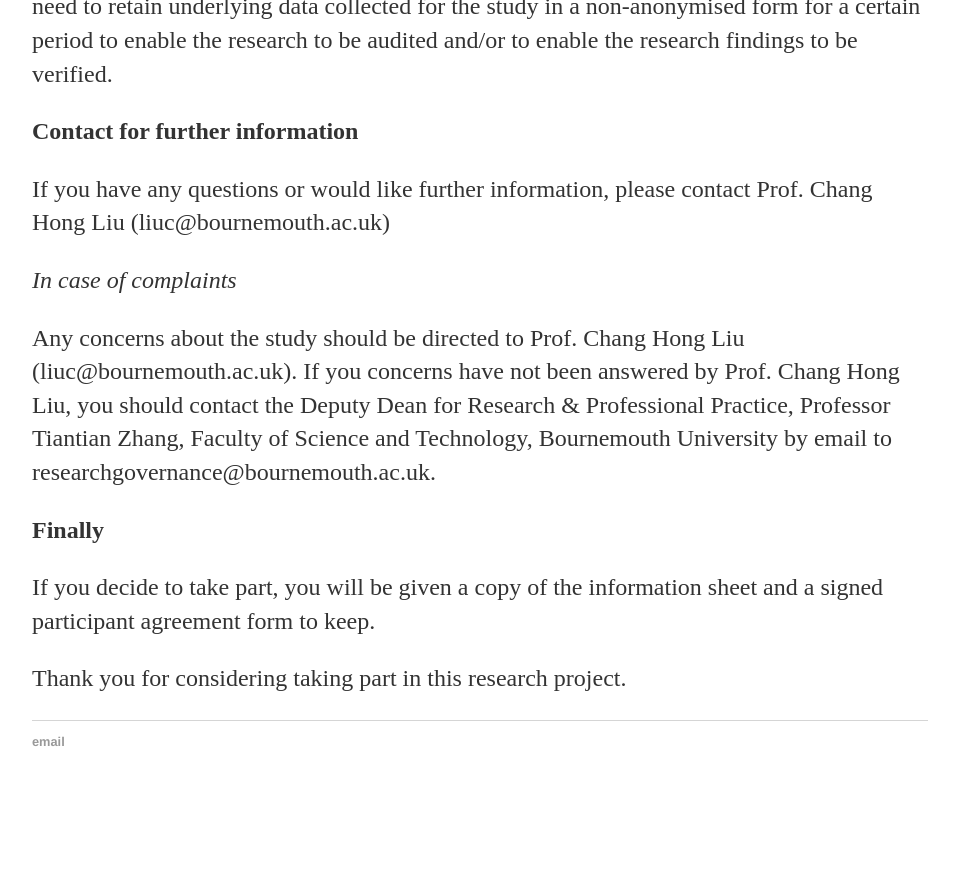
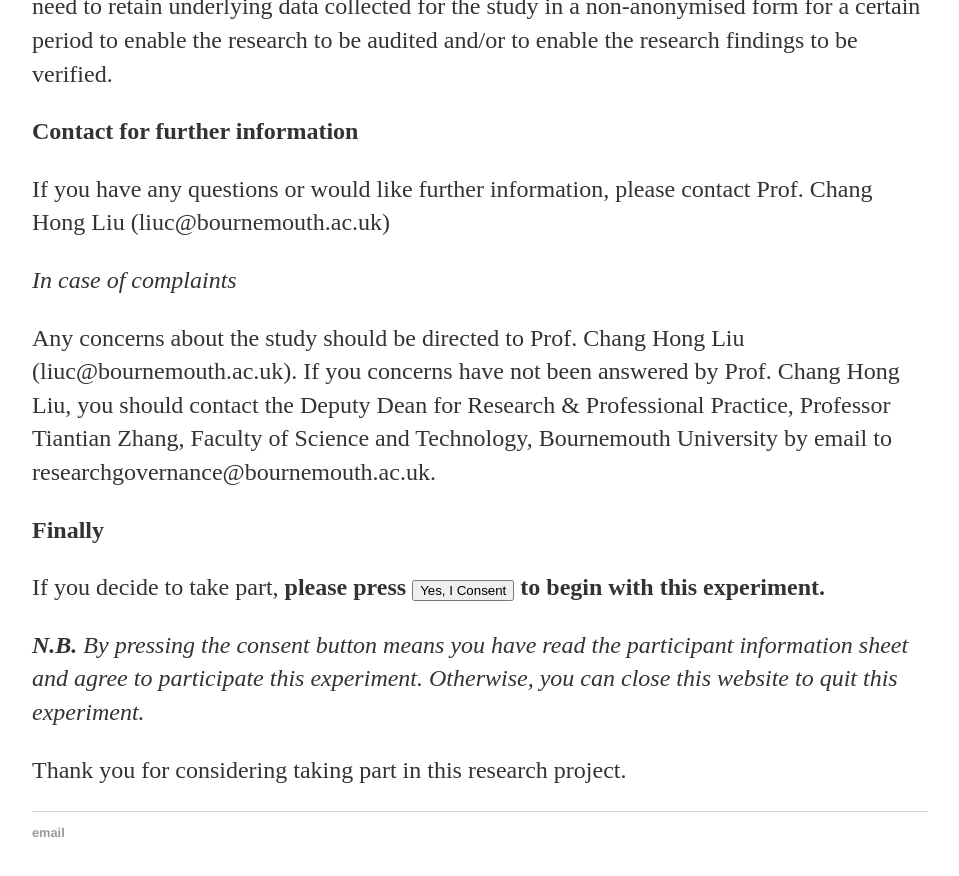
Before and after one commit to chengyanghan/chengyanghan.github.io, a Jekyll site: the page built from experiment/cfmt/index.html, in a window 1280 px wide and 900 px high, scrolled down 3987 px. Shown: the top 876 px of the window, without its empty margins (160-1119 px from the left). Built offline with Jekyll 4.4.1, drawn with Linux system fonts in a browser that asks for light colours; before the commit the page ends 4796 px from its top, so only the background shows below that; some of the changed text lies outside the part shown.

Commit message:
Update index.html

```diff
--- a/experiment/cfmt/index.html
+++ b/experiment/cfmt/index.html
@@ -120,7 +120,10 @@ title: Chengyang Han
 <p><b>Finally </b></p>
 
 
-<p>If you decide to take part, you will be given a copy of the information sheet and a signed participant agreement form to keep. </p>
+
+<p>If you decide to take part, <b>please press <a href="https://pavlovia.org/run/chengyang/cfmt_morphed3/html/"><button>Yes, I Consent</button></a> to begin with this experiment.</b></p>
+
+<p><i><b>N.B.</b> By pressing the consent button means you have read the participant information sheet and agree to participate this experiment. Otherwise, you can close this website to quit this experiment. </i></p>
 
 
 <p>Thank you for considering taking part in this research project. </p>
```
Also changed, not shown: other parts of experiment/cfmt/index.html (+1 -1 lines).
